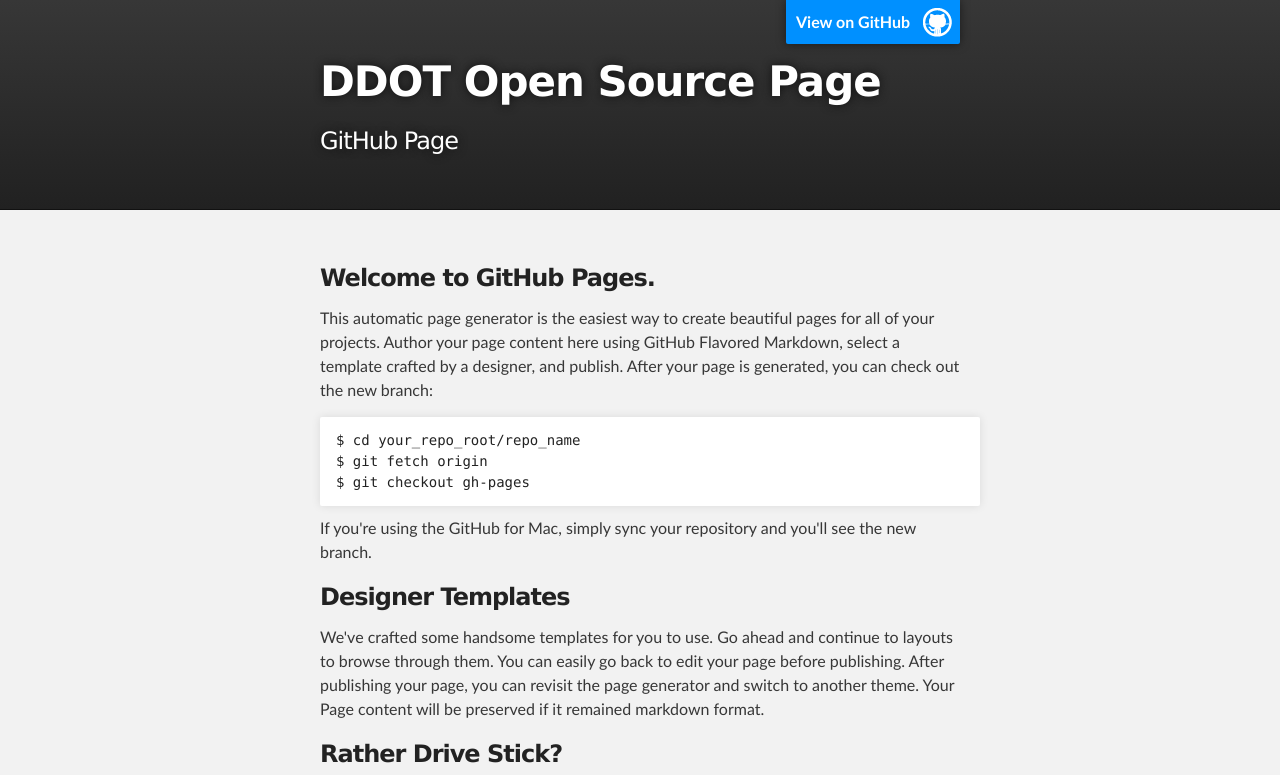
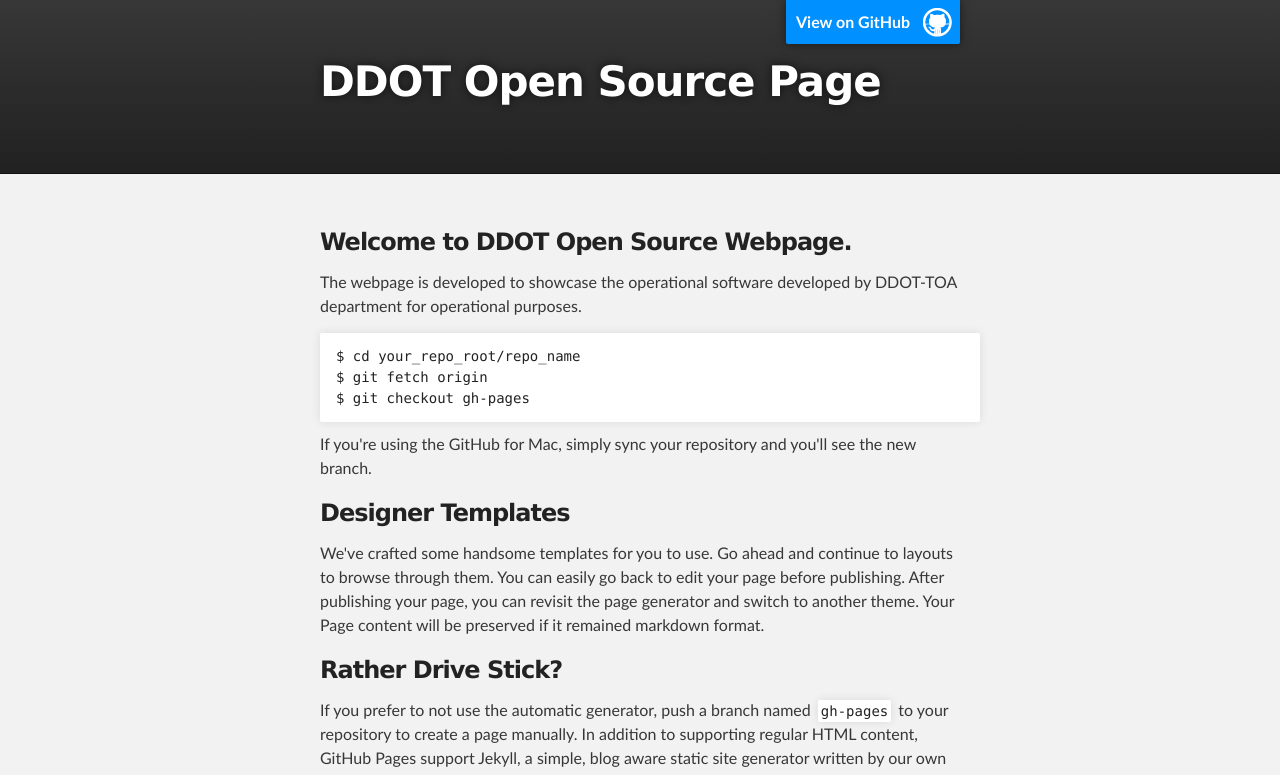
Before and after one commit to DDOT-ITS/ddot-toa.github.io, a plain HTML site: page index.html in a window 1280 px wide. Shown: the top 775 px of the page. Drawn offline with Linux system fonts and the light colour scheme.

Commit message:
Replace master branch with page content via GitHub

```diff
--- a/index.html
+++ b/index.html
@@ -4,7 +4,7 @@
   <head>
     <meta charset='utf-8' />
     <meta http-equiv="X-UA-Compatible" content="chrome=1" />
-    <meta name="description" content="DDOT Open Source  Page : GitHub Page " />
+    <meta name="description" content="DDOT Open Source  Page : " />
 
     <link rel="stylesheet" type="text/css" media="screen" href="stylesheets/stylesheet.css">
 
@@ -19,7 +19,7 @@
           <a id="forkme_banner" href="https://github.com/ddot-toa">View on GitHub</a>
 
           <h1 id="project_title">DDOT Open Source  Page</h1>
-          <h2 id="project_tagline">GitHub Page </h2>
+          <h2 id="project_tagline"></h2>
 
         </header>
     </div>
@@ -28,9 +28,9 @@
     <div id="main_content_wrap" class="outer">
       <section id="main_content" class="inner">
         <h3>
-<a name="welcome-to-github-pages" class="anchor" href="#welcome-to-Traffic Operations Division Open source Page"><span class="octicon octicon-link"></span></a>Welcome to GitHub Pages.</h3>
+<a name="welcome-to-ddot-open-source-webpage" class="anchor" href="#welcome-to-ddot-open-source-webpage"><span class="octicon octicon-link"></span></a>Welcome to DDOT Open Source Webpage.</h3>
 
-<p>This automatic page generator is the easiest way to create beautiful pages for all of your projects. Author your page content here using GitHub Flavored Markdown, select a template crafted by a designer, and publish. After your page is generated, you can check out the new branch:</p>
+<p>The webpage is developed to showcase the operational software developed by DDOT-TOA department for operational purposes. </p>
 
 <pre><code>$ cd your_repo_root/repo_name
 $ git fetch origin
```
Also changed, not shown: params.json (+1 -1 lines).
